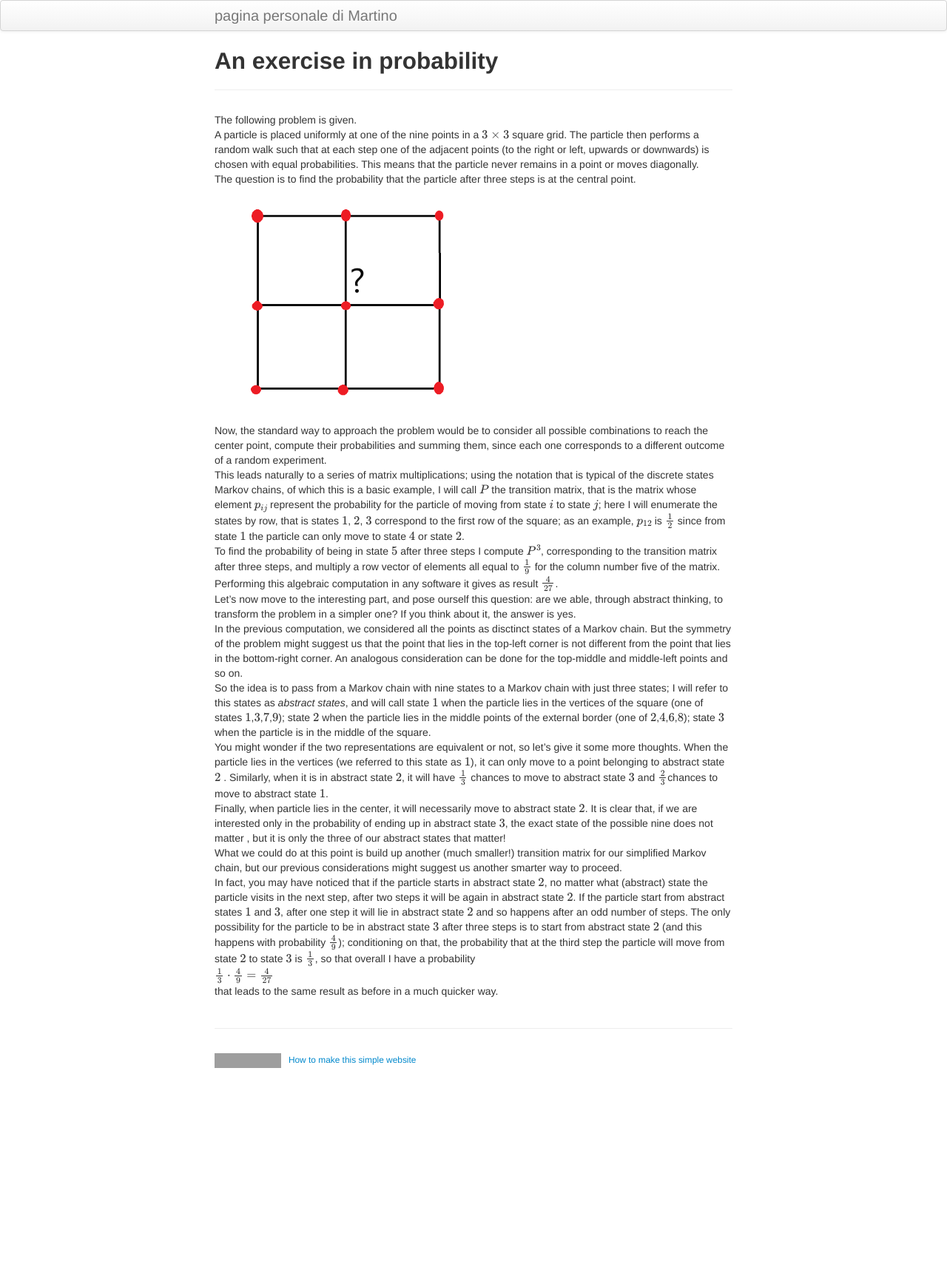
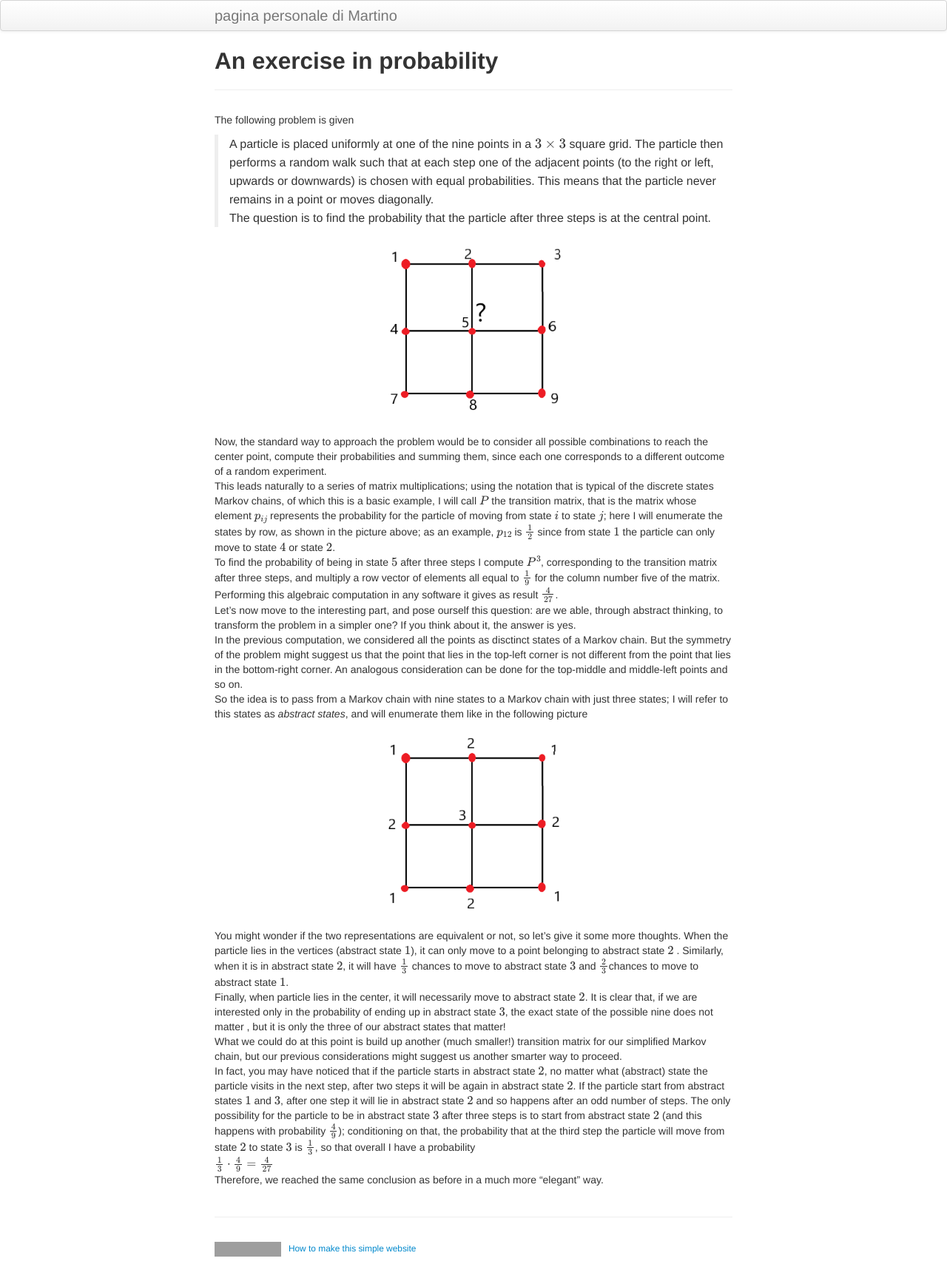
Before and after one commit to martinoischia/first-web-page, a Jekyll site: the page built from pages/university/exercise probability.md, in a window 1280 px wide. Shown: the whole page at 74% size. Built offline with Jekyll 4.4.1, drawn with Linux system fonts in a browser that asks for light colours; formulas are drawn with MathJax 3; a script that is not in the unit is left out; before the commit the page ends 1454 px from its top, so only the background shows below that; grey boxes are pictures that could not be loaded.

Commit message:
improved exercise prob

```diff
--- a/assets/themes/twitter/css/style.css
+++ b/assets/themes/twitter/css/style.css
@@ -63,3 +63,9 @@
   background: #57A957;
   border: 1px solid #4c964d;
   color: #FFF; }
+
+.center-image
+{
+    margin: 0 auto;
+    display: block;
+}
--- a/pages/university/exercise probability.md
+++ b/pages/university/exercise probability.md
@@ -9,22 +9,23 @@ description: simple and beautiful exercise
 
 ---
 
-The following problem is given.\\
-A particle is placed uniformly at one of the nine points in a $3\times3$ square grid. The particle then
-performs a random walk such that at each step one of the adjacent points (to the right or left, upwards
-or downwards) is chosen with equal probabilities. This means that the particle never remains in a point
-or moves diagonally.\\
-The question is to find the probability that the particle after three steps is at the central point.\\
-![3x3](../img/3x3grid2.png)\\
+The following problem is given
+>A particle is placed uniformly at one of the nine points in a $3\times3$ square grid. The particle then
+>performs a random walk such that at each step one of the adjacent points (to the right or left, upwards
+>or downwards) is chosen with equal probabilities. This means that the particle never remains in a point
+>or moves diagonally.\\
+>The question is to find the probability that the particle after three steps is at the central point.
+
+
+![3x3=9](../img/3x3grid.png){:height="300px" width="270px"}{: .center-image }\\
 Now, the standard way to approach the problem would be to consider all possible combinations to reach
 the center point, compute their probabilities and summing them, since each one corresponds to a different
 outcome of a random experiment.\\
 This leads naturally to a series of matrix multiplications; using the notation that is typical
 of the discrete states Markov chains, of which this is a basic example, I will call $P$ the transition matrix,
-that is the matrix whose element $p_{ij}$ represent the probability for the particle of moving from
+that is the matrix whose element $p_{ij}$ represents the probability for the particle of moving from
 state $i$ to state $j$; here I will enumerate the states
-by row, that is states $1$, $2$, $3$ correspond to the first row of the
-square; as an example, $p_{12}$ is $\frac{1}{2}$ since from state $1$ the particle
+by row, as shown in the picture above; as an example, $p_{12}$ is $\frac{1}{2}$ since from state $1$ the particle
 can only move to state $4$ or state $2$.\\
 To find the probability of being in state $5$ after three steps I compute $P^3$, corresponding to the transition
 matrix after three steps, and multiply a row vector of elements all equal to $\frac{1}{9}$ for
@@ -38,12 +39,11 @@ But the symmetry of the problem might suggest us that the point that lies in the
 different from the point that lies in the bottom-right corner. An analogous consideration can be done
 for the top-middle and middle-left points and so on.\\
 So the idea is to pass from a Markov chain with nine states to a Markov chain with just three states;
-I will refer to this states as *abstract states*, and will call
-state $1$ when the particle lies in the vertices of the square (one of states $1$,$3$,$7$,$9$);
-state $2$ when the particle lies in the middle points of the external border
-(one of $2$,$4$,$6$,$8$); state $3$ when the particle is in the middle of the square.\\
+I will refer to this states as *abstract states*, and will enumerate them like in the following picture\\
+\\
+![3x3](../img/3x3grid2.png){:height="300px" width="270px"}{: .center-image }\\
 You might wonder if the two representations are equivalent or not, so let's give it some more thoughts.
-When the particle lies in the vertices (we referred to this state as $1$), it can
+When the particle lies in the vertices (abstract state $1$), it can
 only move to a point belonging to abstract state $2$ . Similarly, when it
 is in abstract state $2$, it will have $\frac{1}{3}$ chances to move to abstract state $3$
 and $\frac{2}{3}$chances to move to abstract state $1$.\\
@@ -61,4 +61,4 @@ in abstract state $3$ after
 three steps is to start from abstract state $2$ (and this happens with probability $\frac{4}{9}$); conditioning on that, the probability
 that at the third step the particle will move from state $2$ to state $3$ is $\frac{1}{3}$, so that overall I have a probability\\
 $$\frac{1}{3}\cdot\frac{4}{9}=\frac{4}{27}$$\\
-that leads to the same result as before in a much quicker way.
+Therefore, we reached the same conclusion as before in a much more "elegant" way.
```
Also changed, not shown: pages/img/3x3grid.png (added), pages/img/3x3grid1.png (added), pages/img/3x3grid2.png.
